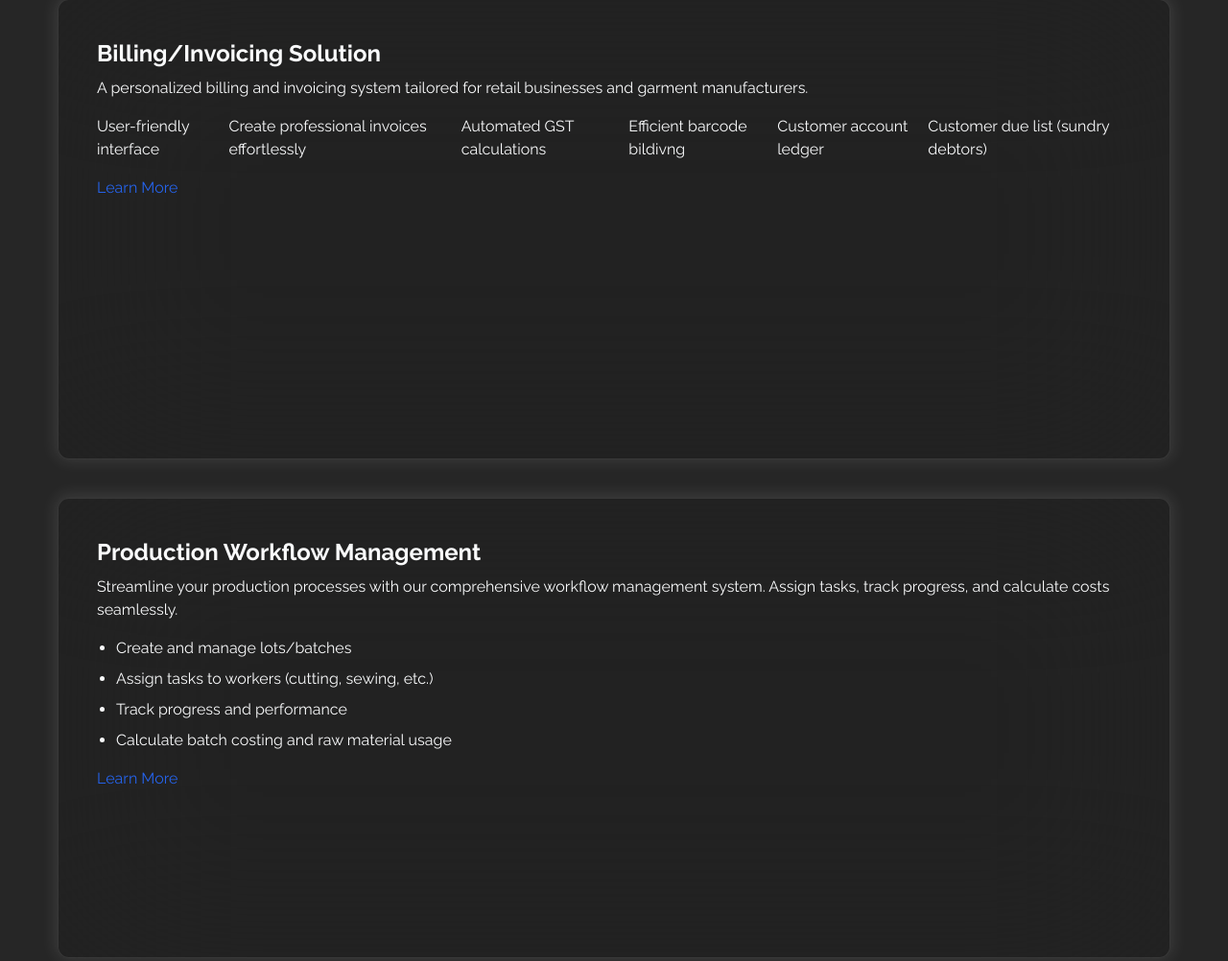
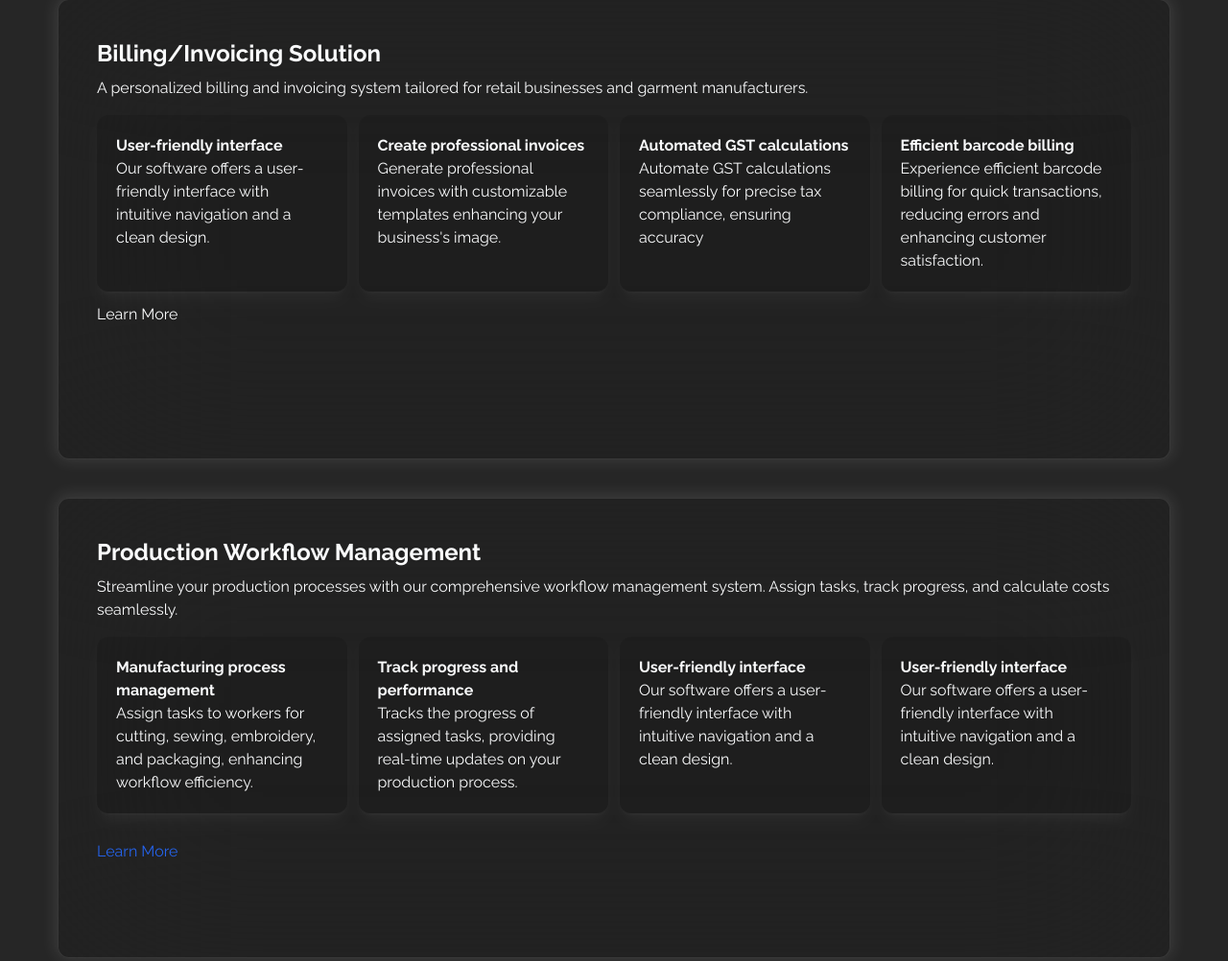
Before and after one commit to sariful/zubizi-v6, a website: page source/html/index.html in a window 1280 px wide. Shown: the part 1301-2303 px from the top of the page at 96% size. Drawn offline with nearby package versions, Linux system fonts and the light colour scheme; files that its build step writes are made by us from their sources.

Commit message:
content changes

```diff
--- a/source/html/index.html
+++ b/source/html/index.html
@@ -12,7 +12,8 @@
     <link rel="stylesheet" href="/assets/css/style.css">
 
     <title>Software Solutions for Retailers and Garment Manufacturers | Zubizi</title>
-    <meta name="description" content="Zubizi Web Solutions offers customizable ERP software for retailers and garment manufacturers, including inventory, invoicing, and worker management.">
+    <meta name="description"
+        content="Zubizi Web Solutions offers customizable ERP software for retailers and garment manufacturers, including inventory, invoicing, and worker management.">
 
     <style>
         .float {
@@ -49,8 +50,7 @@
 
 <body>
     <main>
-        <div
-            class="relative overflow-hidden md:bg-neutral-900 bg-neutral-900  min-h-screen">
+        <div class="relative overflow-hidden md:bg-neutral-900 bg-neutral-900  min-h-screen">
 
             <!-- <video autoplay muted loop class="absolute top-0 left-0 w-full h-full object-cover z-0">
                 <source
@@ -69,8 +69,8 @@
                 <div class="container mx-auto flex justify-between items-center">
                     <a href="/">
                         <div class="flex items-center space-x-3">
-                            <img loading="lazy" src="https://zubizi.com/assets/img/white-logo.png" alt="Zubizi Web Solutions"
-                                style="width: 40px;" />
+                            <img loading="lazy" src="https://zubizi.com/assets/img/white-logo.png"
+                                alt="Zubizi Web Solutions" style="width: 40px;" />
                             <span class="text-2xl ">Zubizi Web Solutions</span>
                         </div>
                     </a>
@@ -116,15 +116,15 @@
 
                                 <!-- Screenshot Image -->
                                 <div class="">
-                                    <img src="https://i.ibb.co/3dcK97p/dashboard2.png"
-                                        alt="Screenshot" class="w-full h-auto rounded rounded-t-none">
+                                    <img src="https://i.ibb.co/3dcK97p/dashboard2.png" alt="Screenshot"
+                                        class="w-full h-auto rounded rounded-t-none">
                                 </div>
                             </div>
 
                             <div
                                 class=" hidden md:block md:p-3 p-2 glass-box md:rounded-2xl shadow-[20px_20px_15px_4px_rgba(0,0,0,0.6)] absolute top-1/3 -translate-y-1/3 -right-20">
-                                <img src="https://i.ibb.co/GH7swtB/ledger.png"
-                                    alt="Screenshot" class="w-96 h-auto rounded-xl">
+                                <img src="https://i.ibb.co/GH7swtB/ledger.png" alt="Screenshot"
+                                    class="w-96 h-auto rounded-xl">
                             </div>
 
                         </div>
@@ -147,50 +147,108 @@
                 </div>
 
                 <div class="card-container relative">
-                    <div class="card sticky top-0">
+                    <div class="card md:sticky top-0">
                         <div style="min-height: 60vh;"
                             class="glass-box2 text-gray-50 shadow-[0px_-1px_16px_3px_rgba(255,255,255,0.1)]  duration-500 ease-out rounded-xl md:m-10 mt-2 block">
-                            <div class=" p-10">
+                            <div class="md:p-10 p-5">
                                 <h3 class="text-2xl font-bold mb-2">Billing/Invoicing Solution</h3>
                                 <p class="mb-4">
                                     A personalized billing and invoicing system tailored for retail businesses and
                                     garment
                                     manufacturers.
                                 </p>
-                                <div class="flex">
-                                    <div>User-friendly interface</div>
-                                    <div>Create professional invoices effortlessly</div>
-                                    <div>Automated GST calculations</div>
-                                    <div>Efficient barcode bildivng</div>
-                                    <div>Customer account ledger</div>
-                                    <div>Customer due list (sundry debtors)</div>
+                                <div class="md:flex gap-3">
+                                    <div class="w-full rounded-xl bg-black/10 p-5 shadow-lg shadow-white/5 mb-3">
+                                        <h3 class="font-bold">User-friendly interface</h3>
+                                        <p>
+                                            Our software offers a user-friendly interface with intuitive navigation and
+                                            a clean design.
+                                        </p>
+                                    </div>
+                                    <div class="w-full rounded-xl bg-black/10 p-5 shadow-lg shadow-white/5 mb-3">
+                                        <h3 class="font-bold">
+                                            Create professional invoices
+                                        </h3>
+                                        <p>
+                                            Generate professional invoices with customizable templates enhancing your
+                                            business's image.
+                                        </p>
+                                    </div>
+                                    <div class="w-full rounded-xl bg-black/10 p-5 shadow-lg shadow-white/5 mb-3">
+                                        <h3 class="font-bold">
+                                            Automated GST calculations
+                                        </h3>
+                                        <p>
+                                            Automate GST calculations seamlessly for precise tax compliance, ensuring
+                                            accuracy
+                                        </p>
+                                    </div>
+                                    <div class="w-full rounded-xl bg-black/10 p-5 shadow-lg shadow-white/5 mb-3">
+                                        <h3 class="font-bold">
+                                            Efficient barcode billing
+                                        </h3>
+                                        <p>
+                                            Experience efficient barcode billing for quick transactions, reducing errors
+                                            and enhancing customer satisfaction.
+                                        </p>
+                                    </div>
                                 </div>
-                                <span class="text-blue-600 hover:underline mt-4 inline-block">Learn More</span>
+                                <!-- <span class="text-blue-600 hover:underline mt-4 inline-block">Learn More</span> -->
+                                <a href="/billing-software-for-retail-shop.html">Learn More</a>
                             </div>
                         </div>
                     </div>
-                    <div class="card sticky top-0">
-                        <a href="erp-software-for-garment-manufacturers.html" style="min-height: 60vh;"
+                    <div class="card md:sticky top-0">
+                        <div href="erp-software-for-garment-manufacturers.html" style="min-height: 60vh;"
                             class="glass-box2 text-gray-50 shadow-[0px_-1px_16px_3px_rgba(255,255,255,0.1)]  duration-500 ease-out rounded-xl md:m-10 mt-2 block">
                             <div class=" p-10">
                                 <h3 class="text-2xl font-bold mb-2">Production Workflow Management</h3>
                                 <p class="mb-4">
                                     Streamline your production processes with our comprehensive workflow management
-                                    system.
-                                    Assign tasks, track progress, and calculate costs seamlessly.
+                                    system. Assign tasks, track progress, and calculate costs seamlessly.
                                 </p>
-                                <ul class="list-disc pl-5 space-y-2">
+                                <div class="md:flex gap-3">
+                                    <div class="w-full rounded-xl bg-black/10 p-5 shadow-lg shadow-white/5 mb-3">
+                                        <h3 class="font-bold">Manufacturing process management</h3>
+                                        <p>
+                                            Assign tasks to workers for cutting, sewing,
+                                            embroidery, and packaging, enhancing workflow efficiency.
+                                        </p>
+                                    </div>
+                                    <div class="w-full rounded-xl bg-black/10 p-5 shadow-lg shadow-white/5 mb-3">
+                                        <h3 class="font-bold">Track progress and performance</h3>
+                                        <p>
+                                            Tracks the progress of assigned tasks, providing real-time updates on your
+                                            production process.
+                                        </p>
+                                    </div>
+                                    <div class="w-full rounded-xl bg-black/10 p-5 shadow-lg shadow-white/5 mb-3">
+                                        <h3 class="font-bold">User-friendly interface</h3>
+                                        <p>
+                                            Our software offers a user-friendly interface with intuitive navigation and
+                                            a clean design.
+                                        </p>
+                                    </div>
+                                    <div class="w-full rounded-xl bg-black/10 p-5 shadow-lg shadow-white/5 mb-3">
+                                        <h3 class="font-bold">User-friendly interface</h3>
+                                        <p>
+                                            Our software offers a user-friendly interface with intuitive navigation and
+                                            a clean design.
+                                        </p>
+                                    </div>
+                                </div>
+                                <!-- <ul class="list-disc pl-5 space-y-2">
                                     <li>Create and manage lots/batches</li>
                                     <li>Assign tasks to workers (cutting, sewing, etc.)</li>
                                     <li>Track progress and performance</li>
                                     <li>Calculate batch costing and raw material usage</li>
-                                </ul>
+                                </ul> -->
                                 <span class="text-blue-600 hover:underline mt-4 inline-block">Learn More</span>
                             </div>
-                        </a>
+                        </div>
                     </div>
 
-                    <div class="card sticky top-0">
+                    <div class="card md:sticky top-0">
                         <a href="javascript:void(0);" style="min-height: 60vh;"
                             class="glass-box2 text-gray-50 shadow-[0px_-1px_16px_3px_rgba(255,255,255,0.1)]  duration-500 ease-out rounded-xl md:m-10 mt-2 block">
                             <div class=" p-10">
@@ -210,7 +268,7 @@
                         </a>
                     </div>
 
-                    <div class="card sticky top-0">
+                    <div class="card md:sticky top-0">
                         <a href="javascript:void(0);" style="min-height: 60vh;"
                             class="glass-box2 text-gray-50 shadow-[0px_-1px_16px_3px_rgba(255,255,255,0.1)]  duration-500 ease-out rounded-xl md:m-10 mt-2 block">
                             <div class=" p-10">
@@ -229,7 +287,7 @@
                             </div>
                         </a>
                     </div>
-                    <div class="card sticky top-0">
+                    <div class="card md:sticky top-0">
                         <a href="javascript:void(0);" style="min-height: 60vh;"
                             class="glass-box2 text-gray-50 shadow-[0px_-1px_16px_3px_rgba(255,255,255,0.1)]  duration-500 ease-out rounded-xl md:m-10 mt-2 block">
                             <div class=" p-10">
@@ -247,7 +305,7 @@
                             </div>
                         </a>
                     </div>
-                    <div class="card sticky top-0">
+                    <div class="card md:sticky top-0">
                         <a href="javascript:void(0);" style="min-height: 60vh;"
                             class="glass-box2 text-gray-50 shadow-[0px_-1px_16px_3px_rgba(255,255,255,0.1)]  duration-500 ease-out rounded-xl md:m-10 mt-2 block">
                             <div class=" p-10">
@@ -270,7 +328,7 @@
                         </a>
                     </div>
 
-                    <div class="card sticky top-0">
+                    <div class="card md:sticky top-0">
                         <a href="#" style="min-height: 60vh;"
                             class="glass-box2 text-gray-50 shadow-[0px_-1px_16px_3px_rgba(255,255,255,0.1)] duration-300 ease-out rounded-xl md:m-10 mt-2 block">
                             <div class=" p-10">
@@ -305,14 +363,16 @@
                     Why Choose Zubizi Web Solutions?
                 </h2>
                 <div class="md:grid md:grid-cols-3 gap-4">
-                    <div class="bg-white/5 p-5 rounded-lg glass-box shadow-lg shadow-neutral-800 mb-5 md:mb-0 hover:shadow-xl hover:shadow-neutral-800 duration-300 ">
+                    <div
+                        class="bg-white/5 p-5 rounded-lg glass-box shadow-lg shadow-neutral-800 mb-5 md:mb-0 hover:shadow-xl hover:shadow-neutral-800 duration-300 ">
                         <h3 class="mb-3 font-bold text-xl">Tailored ERP Solutions</h3>
                         <p class="mb-3">
                             At Zubizi, we understand that every business has unique needs. Our ERP systems are fully
                             customizable, ensuring that you get the exact tools to manage your business efficiently.
                         </p>
                     </div>
-                    <div class="bg-white/5 p-5 rounded-lg glass-box shadow-lg shadow-neutral-800 mb-5 md:mb-0 hover:shadow-xl hover:shadow-neutral-800 duration-300 ">
+                    <div
+                        class="bg-white/5 p-5 rounded-lg glass-box shadow-lg shadow-neutral-800 mb-5 md:mb-0 hover:shadow-xl hover:shadow-neutral-800 duration-300 ">
                         <h3 class="mb-3 font-bold text-xl">Industry Expertise</h3>
                         <p class="mb-3">
                             With over a decade of experience in software development and business management, we
@@ -321,7 +381,8 @@
                             difference.
                         </p>
                     </div>
-                    <div class="bg-white/5 p-5 rounded-lg glass-box shadow-lg shadow-neutral-800 mb-5 md:mb-0 hover:shadow-xl hover:shadow-neutral-800 duration-300 ">
+                    <div
+                        class="bg-white/5 p-5 rounded-lg glass-box shadow-lg shadow-neutral-800 mb-5 md:mb-0 hover:shadow-xl hover:shadow-neutral-800 duration-300 ">
                         <h3 class="mb-3 font-bold text-xl">User-Friendly Design</h3>
                         <p class="mb-3">
                             Our ERP software is designed with simplicity in mind. Whether it's managing inventory,
@@ -329,7 +390,8 @@
                             without the hassle of complex systems.
                         </p>
                     </div>
-                    <div class="bg-white/5 p-5 rounded-lg glass-box shadow-lg shadow-neutral-800 mb-5 md:mb-0 hover:shadow-xl hover:shadow-neutral-800 duration-300 ">
+                    <div
+                        class="bg-white/5 p-5 rounded-lg glass-box shadow-lg shadow-neutral-800 mb-5 md:mb-0 hover:shadow-xl hover:shadow-neutral-800 duration-300 ">
                         <h3 class="mb-3 font-bold text-xl">End-to-End Support</h3>
                         <p class="mb-3">
                             From consultation to implementation and beyond, we're with you every step of the way. Our
@@ -337,7 +399,8 @@
                             processes.
                         </p>
                     </div>
-                    <div class="bg-white/5 p-5 rounded-lg glass-box shadow-lg shadow-neutral-800 mb-5 md:mb-0 hover:shadow-xl hover:shadow-neutral-800 duration-300 ">
+                    <div
+                        class="bg-white/5 p-5 rounded-lg glass-box shadow-lg shadow-neutral-800 mb-5 md:mb-0 hover:shadow-xl hover:shadow-neutral-800 duration-300 ">
                         <h3 class="mb-3 font-bold text-xl">Proven Results</h3>
                         <p class="mb-3">
                             Trusted by numerous clients, our ERP software has helped businesses increase efficiency,
@@ -345,7 +408,8 @@
                             partner committed to your success.
                         </p>
                     </div>
-                    <div class="bg-white/5 p-5 rounded-lg glass-box shadow-lg shadow-neutral-800 mb-5 md:mb-0 hover:shadow-xl hover:shadow-neutral-800 duration-300 ">
+                    <div
+                        class="bg-white/5 p-5 rounded-lg glass-box shadow-lg shadow-neutral-800 mb-5 md:mb-0 hover:shadow-xl hover:shadow-neutral-800 duration-300 ">
                         <h3 class="mb-3 font-bold text-xl">Scalable & Future-Ready</h3>
                         <p class="mb-3">
                             As your business grows, our ERP solutions grow with you. Zubizi's software is designed to be
```
